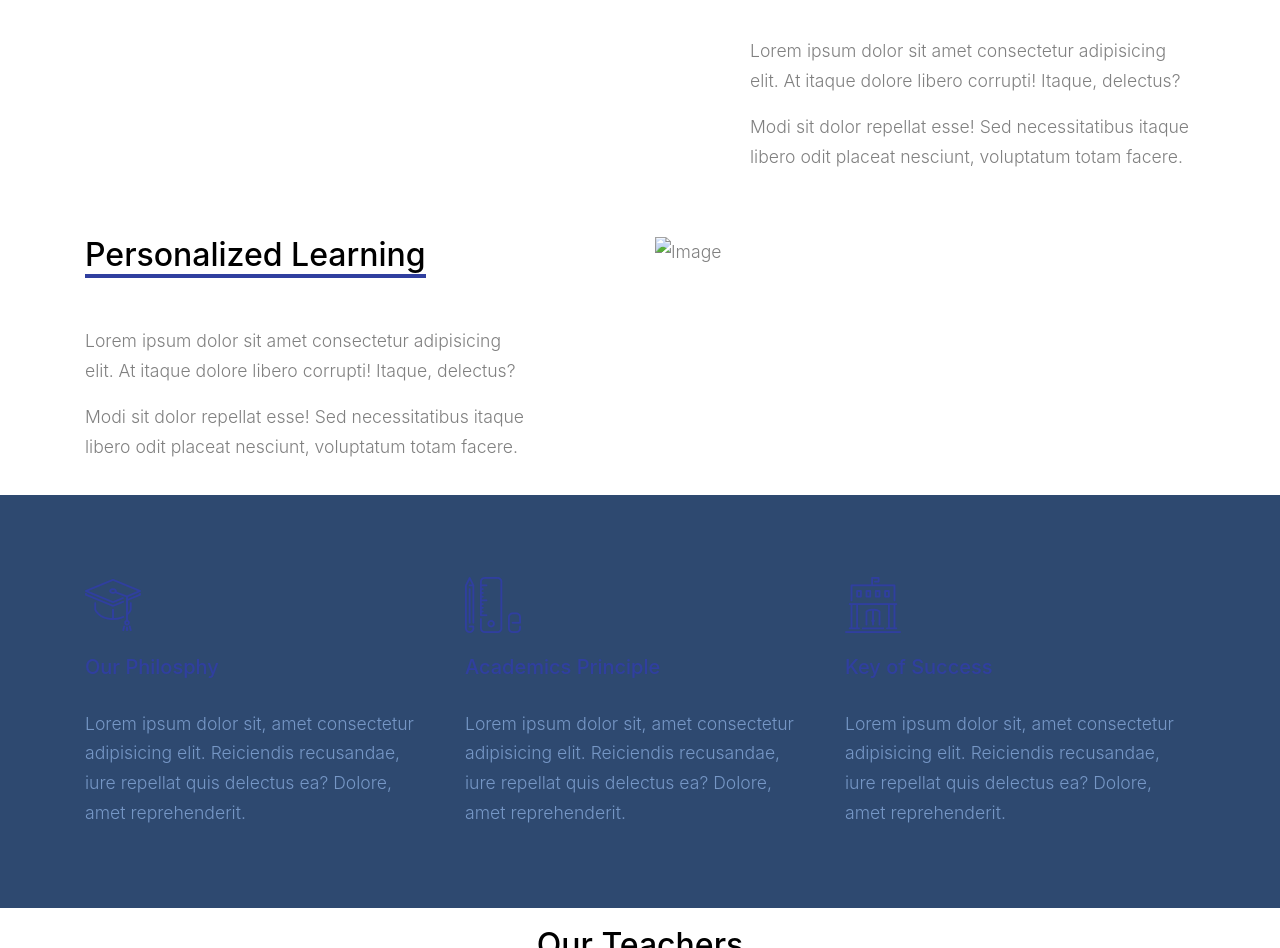
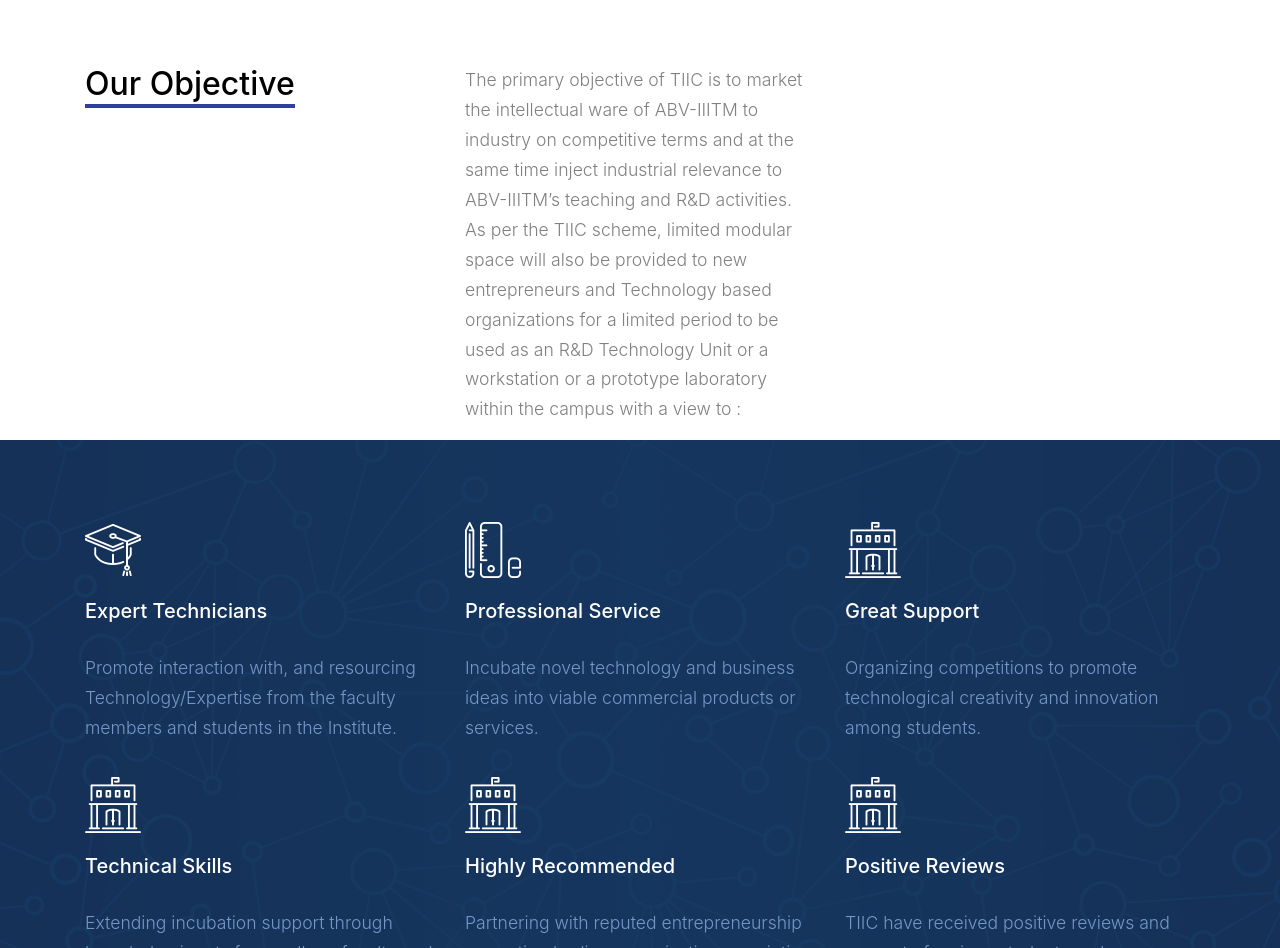
Before and after one commit to aditisingh2362/TIIC, a plain HTML site: page about.html in a window 1280 px wide. Shown: the part 705-1653 px from the top of the page. Drawn offline with Linux system fonts and the light colour scheme; files whose address does not match are found by name; a web font is replaced by a local one.

Commit message:
Changing content

```diff
--- a/about.html
+++ b/about.html
@@ -149,68 +149,65 @@
             <div class="row">
               <div class="col-lg-4">
                 <h2 class="section-title-underline">
-                  <span>Academics History</span>
+                  <span>Mission</span>
                 </h2>
               </div>
               <div class="col-lg-4">
-                <p>Lorem ipsum dolor sit amet, consectetur adipisicing elit. Ut, iure dolorum! Nam veniam tempore tenetur aliquam architecto, hic alias quia quisquam, obcaecati laborum dolores. Ex libero cumque veritatis numquam placeat?</p>
+                <p>The Mission of TIIC is to be an effective interface b/w industry & Academia to foster, promote and sustain commercialization of science & technology in technology in institute for mutual benefits.Since it's inception, a host of organizations, professionals, academicians and networking partners within india and across the globe have been closely associated with the initiatives of TIIC.</p>
               </div>
               <div class="col-lg-4">
-                <p>Nam veniam tempore tenetur aliquam
-                architecto, hic alias quia quisquam, obcaecati laborum dolores. Ex libero cumque veritatis numquam placeat?</p>
+                <p>Since it's inception, a host of organizations, professionals, academicians and networking partners within india and across the globe have been closely associated with the initiatives of TIIC.</p>
               </div>
             </div>
-          </div> -->
+          </div>
 
     <div class="site-section">
         <div class="container">
-            <div class="row mb-5">
-                <div class="col-lg-6 mb-lg-0 mb-4">
-                    <img src="images/course_4.jpg" alt="Image" class="img-fluid">
-                </div>
-                <div class="col-lg-5 ml-auto align-self-center">
-                    <h2 class="section-title-underline mb-5">
-                        <span>Why Academics Works</span>
-                    </h2>
-                    <p>Lorem ipsum dolor sit amet consectetur adipisicing elit. At itaque dolore libero corrupti! Itaque, delectus?</p>
-                    <p>Modi sit dolor repellat esse! Sed necessitatibus itaque libero odit placeat nesciunt, voluptatum totam facere.</p>
-                </div>
-            </div>
-
             <div class="row">
-                    <div class="col-lg-6 order-1 order-lg-2 mb-4 mb-lg-0">
-                        <img src="images/course_5.jpg" alt="Image" class="img-fluid">
-                    </div>
-                    <div class="col-lg-5 mr-auto align-self-center order-2 order-lg-1">
-                        <h2 class="section-title-underline mb-5">
-                            <span>Personalized Learning</span>
-                        </h2>
-                        <p>Lorem ipsum dolor sit amet consectetur adipisicing elit. At itaque dolore libero corrupti! Itaque, delectus?</p>
-                        <p>Modi sit dolor repellat esse! Sed necessitatibus itaque libero odit placeat nesciunt, voluptatum totam facere.</p>
-                    </div>
-                </div>
+              <div class="col-lg-4">
+                <h2 class="section-title-underline">
+                  <span>Our Objective</span>
+                </h2>
+              </div>
+              <div class="col-lg-4">
+                <p>The primary objective of TIIC is to market the intellectual ware of ABV-IIITM to industry on competitive terms and at the same time inject industrial relevance to ABV-IIITM’s teaching and R&D activities.
+As per the TIIC scheme, limited modular space will also be provided to new entrepreneurs and Technology based organizations for a limited period to be used as an R&D Technology Unit or a workstation or a prototype laboratory within the campus with a view to :</p>
+              </div>
         </div>
     </div>
 
-    <div class="section-bg style-1" style="background-image: url('images/hero_1.jpg');">
+    <div class="section-bg style-1" style="background-image: url('images/hero_2.jpg');">
         <div class="container">
           <div class="row">
             <div class="col-lg-4 col-md-6 mb-5 mb-lg-0">
               <span class="icon flaticon-mortarboard"></span>
-              <h3>Our Philosphy</h3>
-              <p>Lorem ipsum dolor sit, amet consectetur adipisicing elit. Reiciendis recusandae, iure repellat quis delectus ea? Dolore, amet reprehenderit.</p>
+              <h3>Expert Technicians</h3>
+              <p>Promote interaction with, and resourcing Technology/Expertise from the faculty members and students in the Institute.</p>
             </div>
             <div class="col-lg-4 col-md-6 mb-5 mb-lg-0">
               <span class="icon flaticon-school-material"></span>
-              <h3>Academics Principle</h3>
-              <p>Lorem ipsum dolor sit, amet consectetur adipisicing elit. Reiciendis recusandae, iure repellat quis delectus ea?
-                Dolore, amet reprehenderit.</p>
+              <h3>Professional Service</h3>
+              <p>Incubate novel technology and business ideas into viable commercial products or services.</p>
             </div>
             <div class="col-lg-4 col-md-6 mb-5 mb-lg-0">
               <span class="icon flaticon-library"></span>
-              <h3>Key of Success</h3>
-              <p>Lorem ipsum dolor sit, amet consectetur adipisicing elit. Reiciendis recusandae, iure repellat quis delectus ea?
-                Dolore, amet reprehenderit.</p>
+              <h3>Great Support</h3>
+              <p>Organizing competitions to promote technological creativity and innovation among students.</p>
+            </div>
+            <div class="col-lg-4 col-md-6 mb-5 mb-lg-0">
+              <span class="icon flaticon-library"></span>
+              <h3>Technical Skills</h3>
+              <p>Extending incubation support through knowledge inputs from college faculty and alumni, and also through provision of functional space for student-led start-ups.</p>
+            </div>
+            <div class="col-lg-4 col-md-6 mb-5 mb-lg-0">
+              <span class="icon flaticon-library"></span>
+              <h3>Highly Recommended</h3>
+              <p>Partnering with reputed entrepreneurship promotion bodies, organizations, societies in order to have our students benefit from their inputs.</p>
+            </div>
+            <div class="col-lg-4 col-md-6 mb-5 mb-lg-0">
+              <span class="icon flaticon-library"></span>
+              <h3>Positive Reviews</h3>
+              <p>TIIC have received positive reviews and support of various students and entrepreneurs.</p>
             </div>
           </div>
         </div>
--- a/css/style.css
+++ b/css/style.css
@@ -629,10 +629,10 @@ h1, h2, h3, h4, h5,
       z-index: 2; }
     .section-bg.style-1 .icon {
       font-size: 3.5rem;
-      color: #303f9f; }
+      color:white; }
     .section-bg.style-1 h3 {
       font-size: 20px;
-      color: #303f9f;
+      color: white;
       margin-bottom: 30px; }
     .section-bg.style-1 p {
       color: #7697c6; }
```
